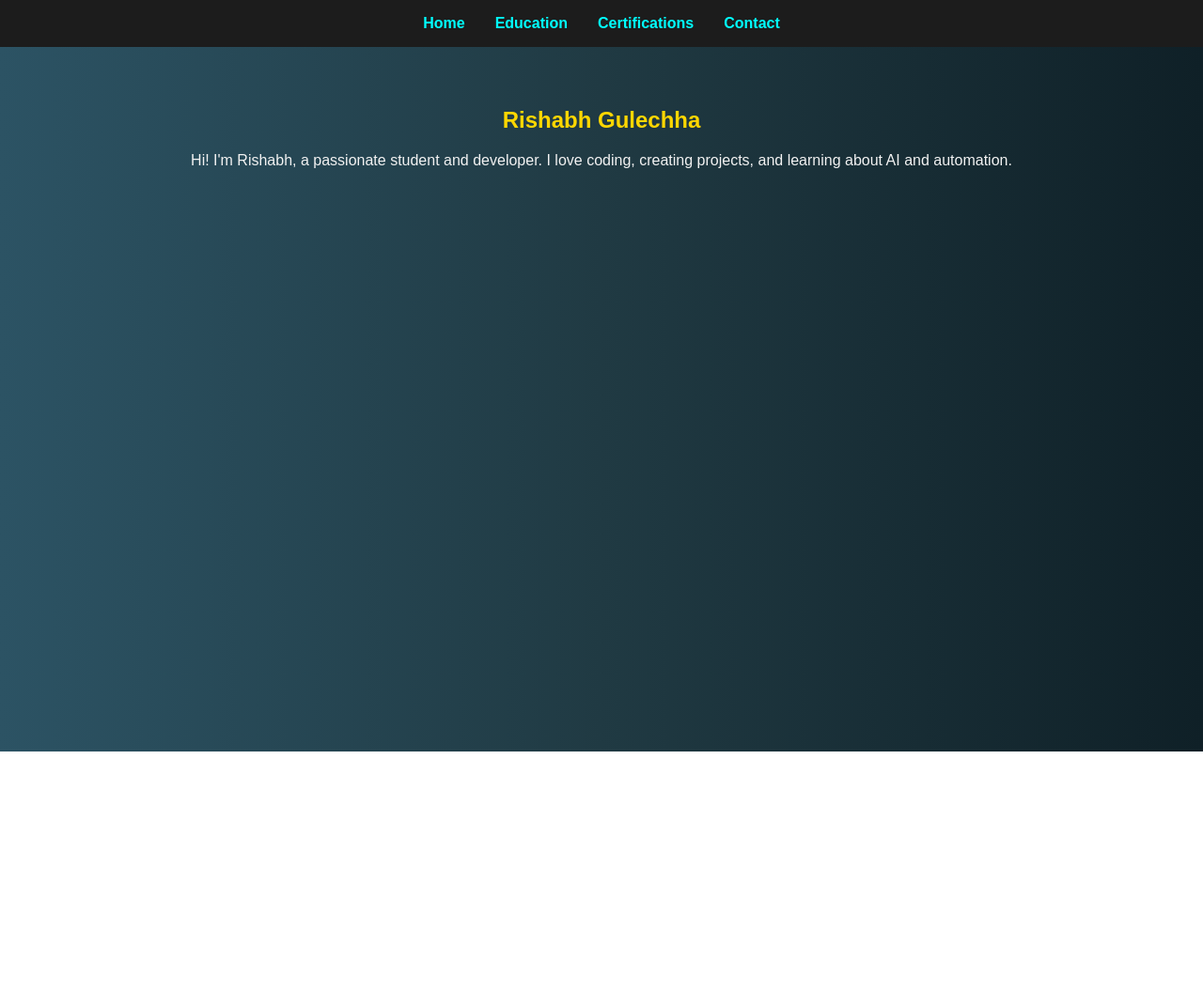
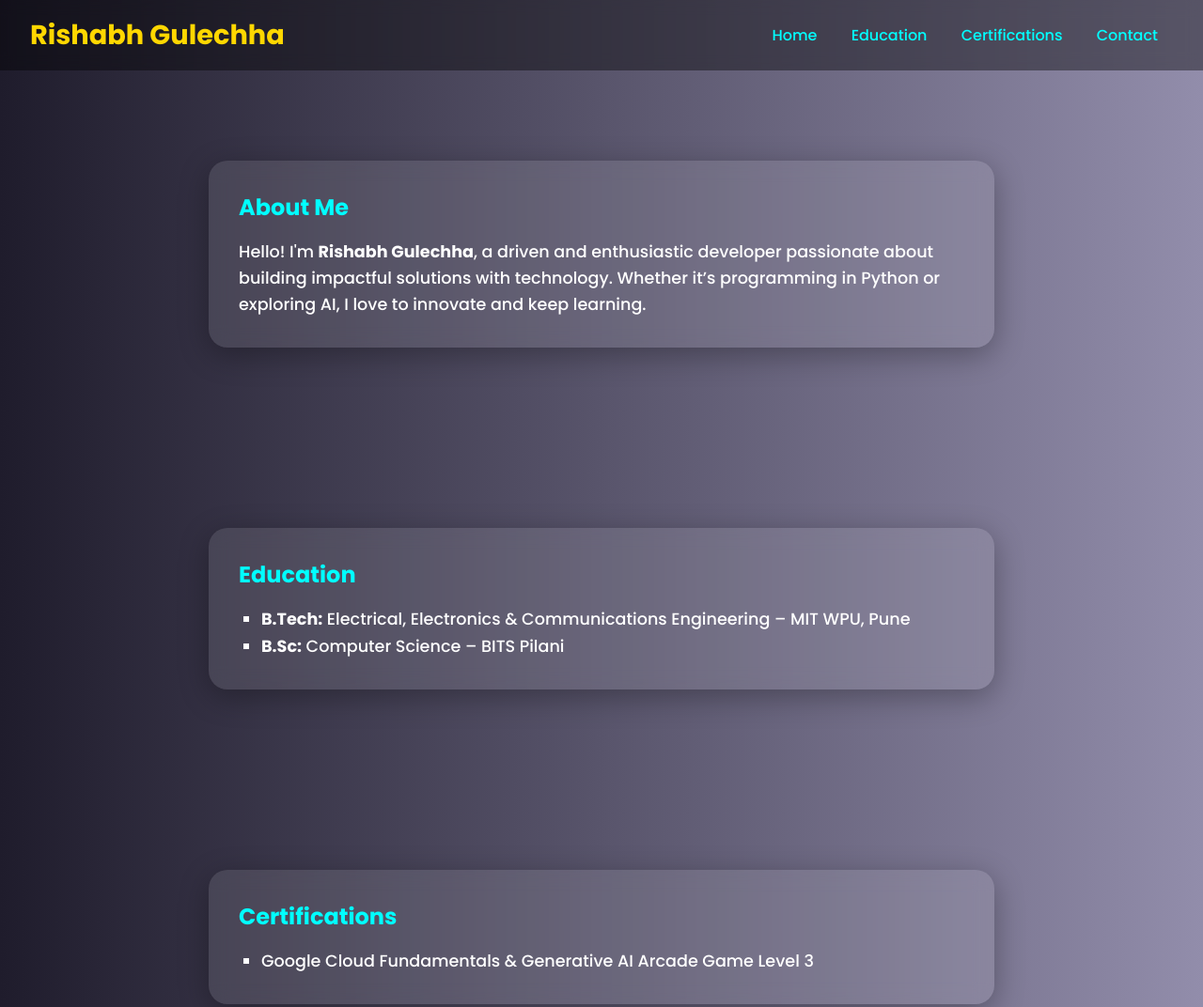
Before and after one commit to rishabh0805/Rishabh21, a plain HTML site: page index.html in a window 1280 px wide. Shown: the top 1072 px of the page at 94% size. Before the commit the page ends 800 px from the top, so only its background shows below. Drawn offline with Linux system fonts and the light colour scheme.

Commit message:
Update index.html

```diff
--- a/index.html
+++ b/index.html
@@ -4,104 +4,167 @@
   <meta charset="UTF-8" />
   <meta name="viewport" content="width=device-width, initial-scale=1.0"/>
   <title>Rishabh Gulechha</title>
+  <link href="https://fonts.googleapis.com/css2?family=Poppins:wght@300;500;700&display=swap" rel="stylesheet"/>
   <style>
-    body {
+    * {
       margin: 0;
-      font-family: Arial, sans-serif;
-      background: #0f2027;
-      background: linear-gradient(to right, #2c5364, #203a43, #0f2027);
-      color: #f2f2f2;
-      text-align: center;
+      padding: 0;
+      box-sizing: border-box;
+      scroll-behavior: smooth;
     }
 
-    nav {
-      background-color: #1c1c1c;
-      padding: 1rem;
+    body {
+      font-family: 'Poppins', sans-serif;
+      background: linear-gradient(to right, #1f1c2c, #928dab);
+      color: #fff;
+    }
+
+    header {
+      background-color: rgba(0, 0, 0, 0.4);
+      backdrop-filter: blur(8px);
+      padding: 1rem 2rem;
       display: flex;
-      justify-content: center;
-      gap: 2rem;
+      justify-content: space-between;
+      align-items: center;
+      position: sticky;
+      top: 0;
+      z-index: 1000;
+    }
+
+    header h1 {
+      font-size: 1.8rem;
+      color: #FFD700;
     }
 
     nav a {
+      margin: 0 1rem;
+      text-decoration: none;
       color: #00ffff;
-      text-decoration: none;
-      font-weight: bold;
+      font-weight: 500;
     }
 
     nav a:hover {
-      text-decoration: underline;
+      color: #fff;
     }
 
     section {
-      display: none;
-      padding: 2rem;
+      padding: 4rem 2rem;
+      max-width: 900px;
+      margin: auto;
+      animation: fadeIn 1s ease-in;
     }
 
-    section.active {
-      display: block;
+    .card {
+      background: rgba(255, 255, 255, 0.1);
+      border-radius: 20px;
+      padding: 2rem;
+      margin: 2rem 0;
+      box-shadow: 0 8px 32px rgba(0, 0, 0, 0.3);
+      backdrop-filter: blur(10px);
+      transition: transform 0.3s ease;
     }
 
-    h1 {
-      color: #FFD700;
-      margin-top: 2rem;
+    .card:hover {
+      transform: translateY(-5px);
+    }
+
+    h2 {
+      color: #00ffff;
+      margin-bottom: 1rem;
+    }
+
+    p, li {
+      font-size: 1.1rem;
+      line-height: 1.6;
+    }
+
+    ul {
+      list-style-type: square;
+      padding-left: 1.5rem;
     }
 
     .btn {
-      margin: 1rem;
+      display: inline-block;
+      margin: 1rem 1rem 0 0;
       padding: 0.7rem 1.5rem;
       background-color: #00ffff;
       color: #000;
+      font-weight: bold;
       border: none;
-      border-radius: 5px;
-      font-weight: bold;
-      cursor: pointer;
+      border-radius: 30px;
+      text-decoration: none;
+      transition: background 0.3s;
     }
 
     .btn:hover {
       background-color: #00cccc;
     }
+
+    footer {
+      text-align: center;
+      padding: 2rem;
+      background-color: rgba(0, 0, 0, 0.3);
+      font-size: 0.9rem;
+      margin-top: 3rem;
+    }
+
+    @keyframes fadeIn {
+      from { opacity: 0; transform: translateY(30px); }
+      to { opacity: 1; transform: translateY(0); }
+    }
   </style>
 </head>
 <body>
 
+  <header>
+    <h1>Rishabh Gulechha</h1>
     <nav>
-    <a href="#" onclick="showSection('home')">Home</a>
-    <a href="#" onclick="showSection('education')">Education</a>
-    <a href="#" onclick="showSection('certifications')">Certifications</a>
-    <a href="#" onclick="showSection('contact')">Contact</a>
+      <a href="#home">Home</a>
+      <a href="#education">Education</a>
+      <a href="#certifications">Certifications</a>
+      <a href="#contact">Contact</a>
     </nav>
+  </header>
 
-  <section id="home" class="active">
-    <h1>Rishabh Gulechha</h1>
-    <p>Hi! I'm Rishabh, a passionate student and developer. I love coding, creating projects, and learning about AI and automation.</p>
+  <section id="home">
+    <div class="card">
+      <h2>About Me</h2>
+      <p>
+        Hello! I'm <strong>Rishabh Gulechha</strong>, a driven and enthusiastic developer passionate about building impactful solutions with technology. Whether it’s programming in Python or exploring AI, I love to innovate and keep learning.
+      </p>
+    </div>
   </section>
 
   <section id="education">
+    <div class="card">
       <h2>Education</h2>
-    <p><strong>B.Tech:</strong> Electrical, Electronics and Communications Engineering – MIT World Peace University, Pune</p>
-    <p><strong>B.Sc:</strong> Computer Science – BITS Pilani</p>
+      <ul>
+        <li><strong>B.Tech:</strong> Electrical, Electronics & Communications Engineering – MIT WPU, Pune</li>
+        <li><strong>B.Sc:</strong> Computer Science – BITS Pilani</li>
+      </ul>
+    </div>
   </section>
 
   <section id="certifications">
+    <div class="card">
       <h2>Certifications</h2>
-    <ul style="list-style: none;">
+      <ul>
         <li>Google Cloud Fundamentals & Generative AI Arcade Game Level 3</li>
       </ul>
+    </div>
   </section>
 
   <section id="contact">
-    <h2>Connect with me</h2>
+    <div class="card">
+      <h2>Connect With Me</h2>
       <a class="btn" href="https://www.instagram.com/rishabh_gulechha2105/" target="_blank">Instagram</a>
       <a class="btn" href="https://www.linkedin.com/in/rishabh-gulechha-5395a9273/" target="_blank">LinkedIn</a>
+    </div>
   </section>
 
-  <script>
-    function showSection(id) {
-      document.querySelectorAll('section').forEach(sec => {
-        sec.classList.remove('active');
-      });
-      document.getElementById(id).classList.add('active');
-    }
-  </script>
+  <footer>
+    &copy; 2025 Rishabh Gulechha — All rights reserved.
+  </footer>
+
 </body>
 </html>
```
Lines whose indentation alone changed are shown as unchanged.
